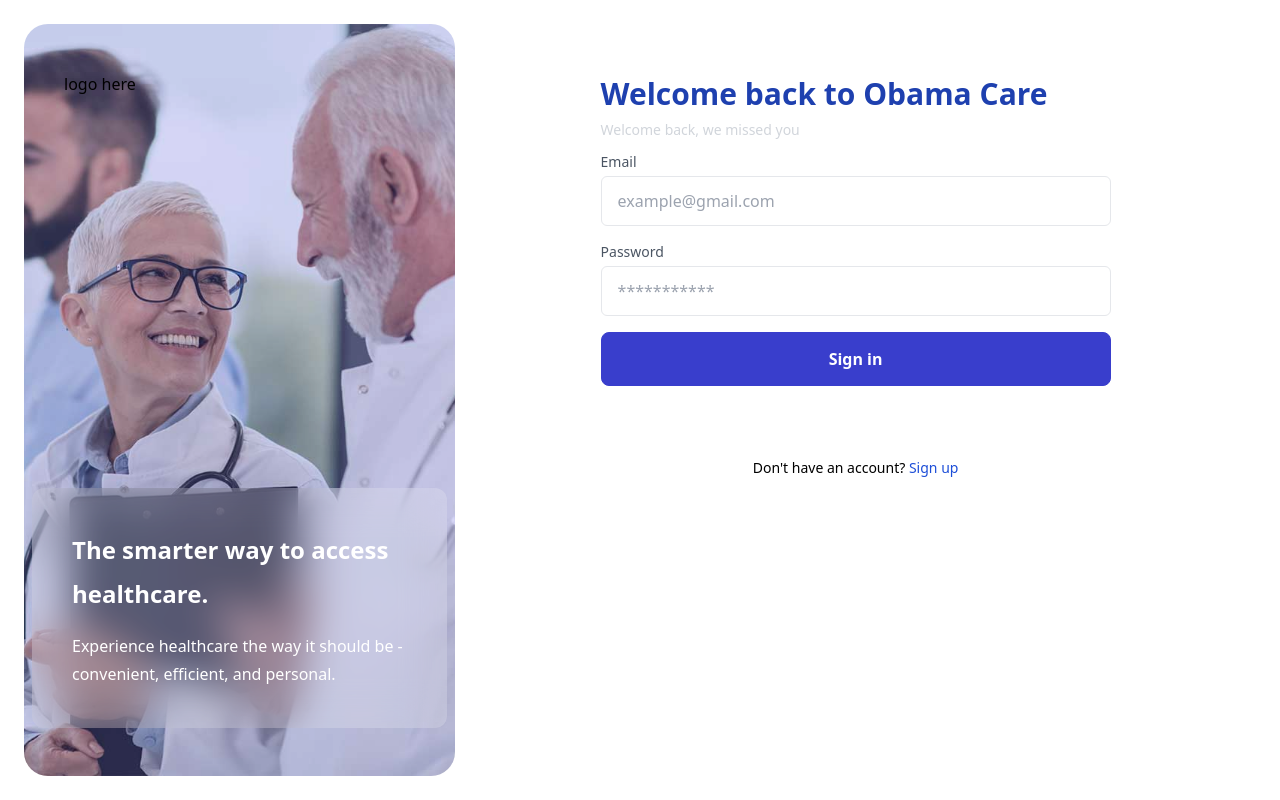
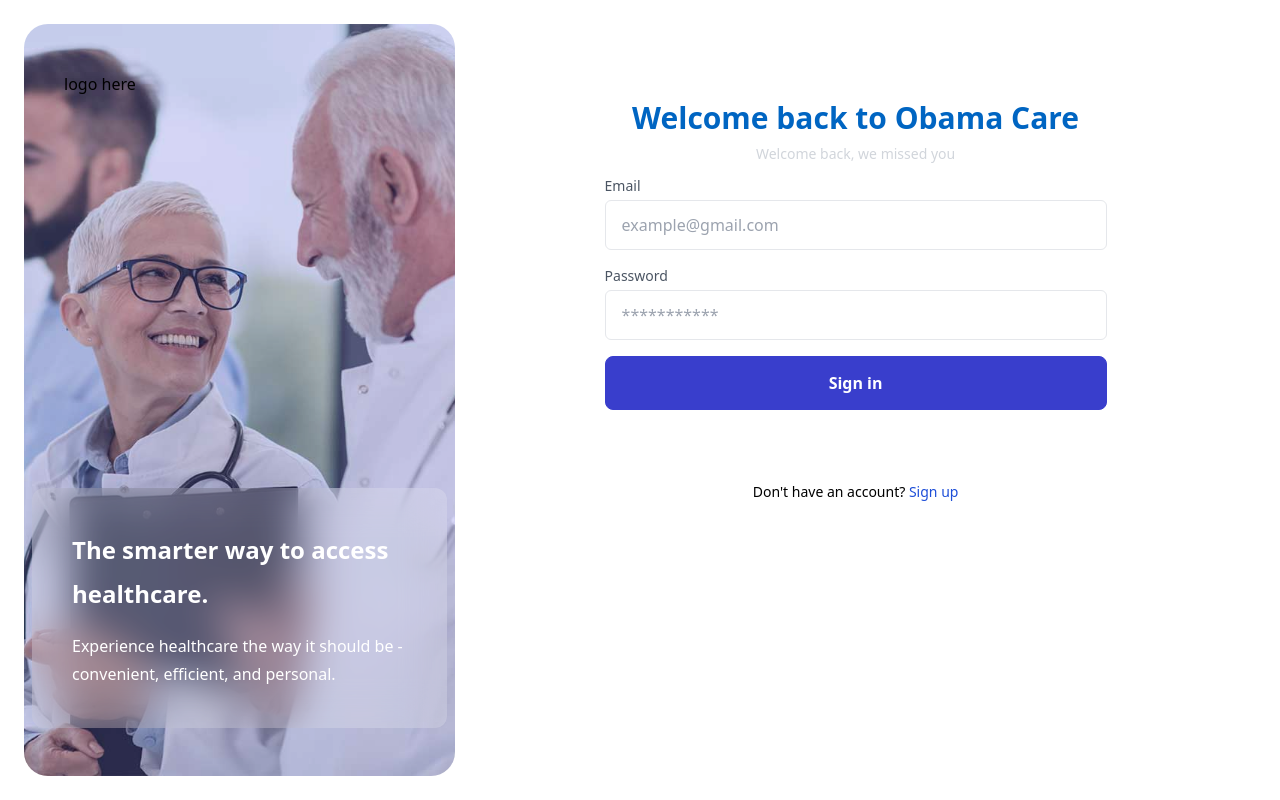
Before and after one commit to Harbiodun-coder/obama-care, a Next.js app: page /login in a window 1280 px wide. Built offline with nearby package versions, Linux system fonts and the light colour scheme.

Commit message:
used sweet alert for the signup and login

```diff
--- a/components/signup/Step2.tsx
+++ b/components/signup/Step2.tsx
@@ -3,8 +3,7 @@
 import { SignUpState } from "@/pages/onboarding";
 import OnBoardingLayout from "../layout/OnBoardingLayout";
 import Button from "../shared/Button";
-
-import { FaUser, FaEnvelope, FaLock, FaNotesMedical, FaPills, FaAllergies } from "react-icons/fa"
+import { FaUser, FaEnvelope, FaLock } from "react-icons/fa";
 import { GoArrowLeft } from "react-icons/go";
 import GoogleLoginButton from "../shared/GoogleLogin";
 
@@ -16,8 +15,17 @@
 };
 
 const Step2: React.FC<Step2Props> = ({ prev, next, change, state }) => {
+  const [errors, setErrors] = useState<{ [key: string]: string }>({});
 
-  const [errors, setErrors] = useState<{ [key: string]: string }>({});
+  const validatePasswordStrength = (password: string) => {
+    const errors: string[] = [];
+    if (password.length < 8) errors.push("Password must be at least 8 characters long");
+    if (!/[A-Z]/.test(password)) errors.push("Password must contain at least one uppercase letter");
+    if (!/[a-z]/.test(password)) errors.push("Password must contain at least one lowercase letter");
+    if (!/[0-9]/.test(password)) errors.push("Password must contain at least one number");
+    if (!/[!@#$%^&*]/.test(password)) errors.push("Password must contain at least one special character");
+    return errors;
+  };
 
   const handleNextStep = (e: React.FormEvent) => {
     e.preventDefault();
@@ -26,7 +34,9 @@
     if (!state.first_name) newErrors.first_name = "First name is required";
     if (!state.last_name) newErrors.last_name = "Last name is required";
     if (!state.email) newErrors.email = "Email is required";
-    if (!state.password) newErrors.password = "Password is required";
+
+    const passwordErrors = validatePasswordStrength(state.password);
+    if (passwordErrors.length > 0) newErrors.password = passwordErrors.join(", ");
 
     setErrors(newErrors);
 
@@ -39,14 +49,12 @@
     <OnBoardingLayout>
       <div className="p-4">
         <div className="flex p-4 gap-4">
-
           <GoArrowLeft
             onClick={prev}
             className="text-gray-600 cursor-pointer text-2xl hover:text-gray-700"
           />
-                  <div className="">Go Back</div>
+          <div>Go Back</div>
         </div>
-
         <form onSubmit={handleNextStep}>
           <Input
             label="First Name"
@@ -90,6 +98,7 @@
             icon = {<FaLock className="text-[gray]" />}
           />
           {errors.password && <p className="text-red-500">{errors.password}</p>}
+
           <div className="mt-4 items-center">
             <Button
               intent="primary"
@@ -98,11 +107,9 @@
               size="bg"
               text="Next"
               isLoading={false}
-
             />
           </div>
-
-          <div className="flex  py-4 justify-between">
+          <div className="flex py-4 justify-between">
             <div className="border flex flex-col"></div>
             <span>OR</span>
             <div className="border border-b"></div>
--- a/components/signup/Step3.tsx
+++ b/components/signup/Step3.tsx
@@ -1,4 +1,4 @@
-import React from "react";
+import React, { useState } from "react";
 import { FaPhone, FaGlobe, FaUserTag, FaUser, FaEnvelope } from "react-icons/fa";
 import Input from "../shared/Input";
 import { SignUpState } from "@/pages/onboarding";
@@ -8,8 +8,7 @@
 import { GoArrowLeft } from "react-icons/go";
 
 import { useRouter } from "next/router";
-import { ToastContainer, toast } from "react-toastify";
-import 'react-toastify/dist/ReactToastify.css';
+import swal from 'sweetalert';
 
 type Step3Props = {
   prev: () => void;
@@ -20,9 +19,7 @@
 
 const Step3: React.FC<Step3Props> = ({ prev, submit, change, state }) => {
   const router = useRouter();
-
-
-
+  const [error, setError] = useState("");
 
   const handleSubmit = async (e: React.FormEvent<HTMLFormElement>) => {
     e.preventDefault();
@@ -36,18 +33,22 @@
       });
 
       if (!response.ok) {
-        const errorData = await response.json();
-        throw new Error(errorData.error || 'Failed to sign up');
+        const contentType = response.headers.get('content-type');
+        if (contentType && contentType.includes('application/json')) {
+          const errorData = await response.json();
+          throw new Error(errorData.err || 'Failed to sign up');
+        } else {
+          throw new Error('An unexpected error occurred');
+        }
       }
 
-      router.push('/login')
-      toast.success('signup successful')
-      console.log('User signed up successfully');
-    } catch (error) {
+      swal('Success', 'Signup successful', 'success');
+      router.push('/login');
+    } catch (error: any) {
       console.error('Error signing up:', error);
-      toast.error(error.message || 'Signup failed. Please try again.');
+      setError(error.message || 'Signup failed. Please try again.');
+      swal('Error', error.message || 'Signup failed. Please try again.', 'error');
     }
-
   };
 
   return (
@@ -137,7 +138,6 @@
           </div>
         </form>
       </div>
-      <ToastContainer />
     </OnBoardingLayout>
   );
 };
--- a/package.json
+++ b/package.json
@@ -21,7 +21,9 @@
     "react-datepicker": "^7.3.0",
     "react-dom": "^18.3.1",
     "react-icons": "^5.2.1",
-    "react-toastify": "^10.0.5"
+    "react-toastify": "^10.0.5",
+    "sweetalert": "^2.1.2",
+    "sweetalert2": "^11.12.3"
   },
   "devDependencies": {
     "@types/node": "^20",
--- a/pages/login.tsx
+++ b/pages/login.tsx
@@ -5,15 +5,13 @@
 import OnBoardingLayout from "@/components/layout/OnBoardingLayout";
 import { useRouter } from "next/router";
 import GoogleLoginButton from "@/components/shared/GoogleLogin";
+import Swal from 'sweetalert2';
 
 export default function LoginPage() {
   const [email, setEmail] = useState("");
   const [password, setPassword] = useState("");
-  const [error, setError] = useState("");
   const [loading, setLoading] = useState(false);
   const router = useRouter();
-
-
 
   const handleSubmit = async (event: React.FormEvent) => {
     event.preventDefault();
@@ -38,33 +36,44 @@
       }
 
       const data = await response.json();
+      const { email, role, jwt_token } = data.data;
 
-
-      const { email, role, jwt_token } = data.data;
-      console.log(jwt_token)
-      localStorage.setItem('token', jwt_token)
-
+      localStorage.setItem('token', jwt_token);
 
       if (!email || !role) {
         throw new Error('Invalid response data');
       }
 
+      Swal.fire({
+        title: 'Success',
+        text: 'Login successful!',
+        icon: 'success',
+        confirmButtonText: 'OK'
+      });
 
       if (role === 'doctor') {
         router.push('/dashboard/doctor');
       } else if (role === 'patient') {
         router.push('/dashboard/patient');
       } else {
-        setError('Unknown User ');
+        Swal.fire({
+          title: 'Error',
+          text: 'Unknown user role',
+          icon: 'error',
+          confirmButtonText: 'OK'
+        });
       }
     } catch (error) {
-      console.error('Login failed:', error);
-      setError('Invalid email or password');
+      Swal.fire({
+        title: 'Error',
+        text: 'Invalid email or password',
+        icon: 'error',
+        confirmButtonText: 'OK'
+      });
     } finally {
       setLoading(false);
     }
   };
-
 
   const handleChangeEmail = (e: React.ChangeEvent<HTMLInputElement>) => {
     setEmail(e.target.value);
@@ -76,13 +85,13 @@
 
   return (
     <OnBoardingLayout>
-      <form onSubmit={handleSubmit}>
-        <div className="px-5">
+      <div className="">
+        <form onSubmit={handleSubmit} className=" w-full h-screen bg-white p-6 rounded-lg min-h-screen ">
           <div className="flex flex-col gap-2 py-3">
-            <div className="text-3xl font-bold text-blue-800">
+            <div className="md:text-3xl text-[18px] font-bold text-[#0065C2] text-center">
               Welcome back to Obama Care
             </div>
-            <div className="text-sm text-gray-300">
+            <div className="text-sm text-gray-300 text-center">
               Welcome back, we missed you
             </div>
           </div>
@@ -103,13 +112,8 @@
               value={password}
               change={handleChangePassword}
             />
-            {error && (
-              <div className="text-red-500 text-sm mt-1">
-                {error}
-              </div>
-            )}
           </div>
-          <div className="w-full">
+          <div className="w-full mt-4">
             <Button
               intent="primary"
               size="bg"
@@ -129,8 +133,8 @@
               </Link>
             </span>
           </div>
-        </div>
-      </form>
+        </form>
+      </div>
     </OnBoardingLayout>
   );
 }
```
Lines whose indentation alone changed are shown as unchanged.
